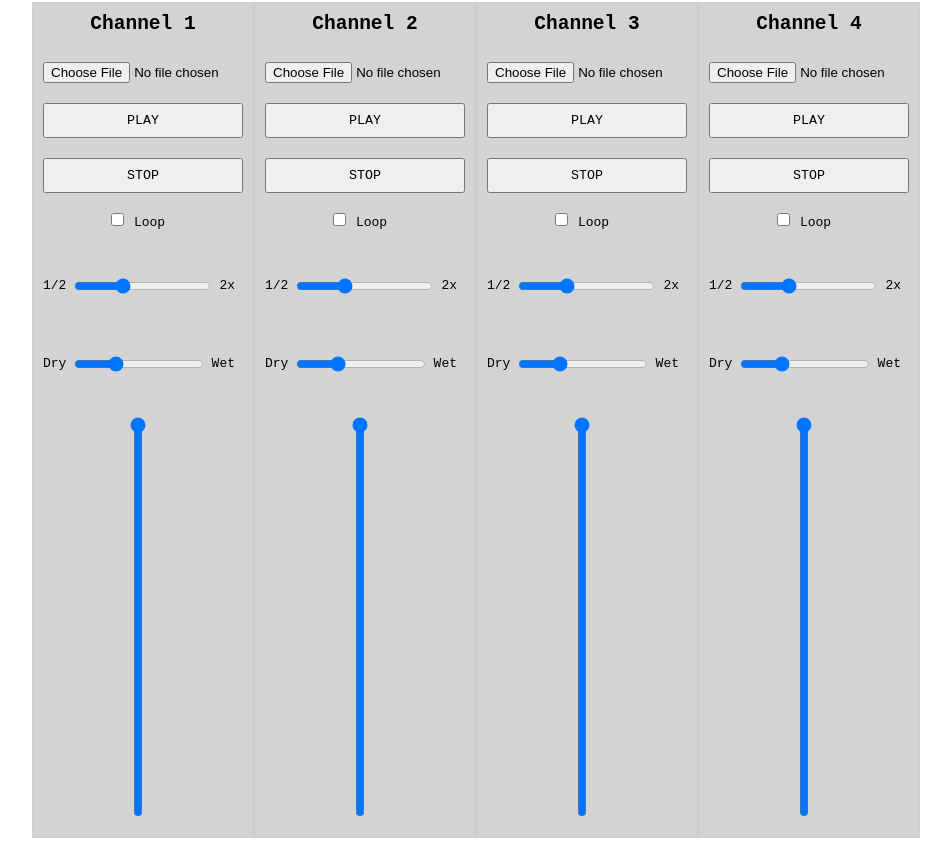
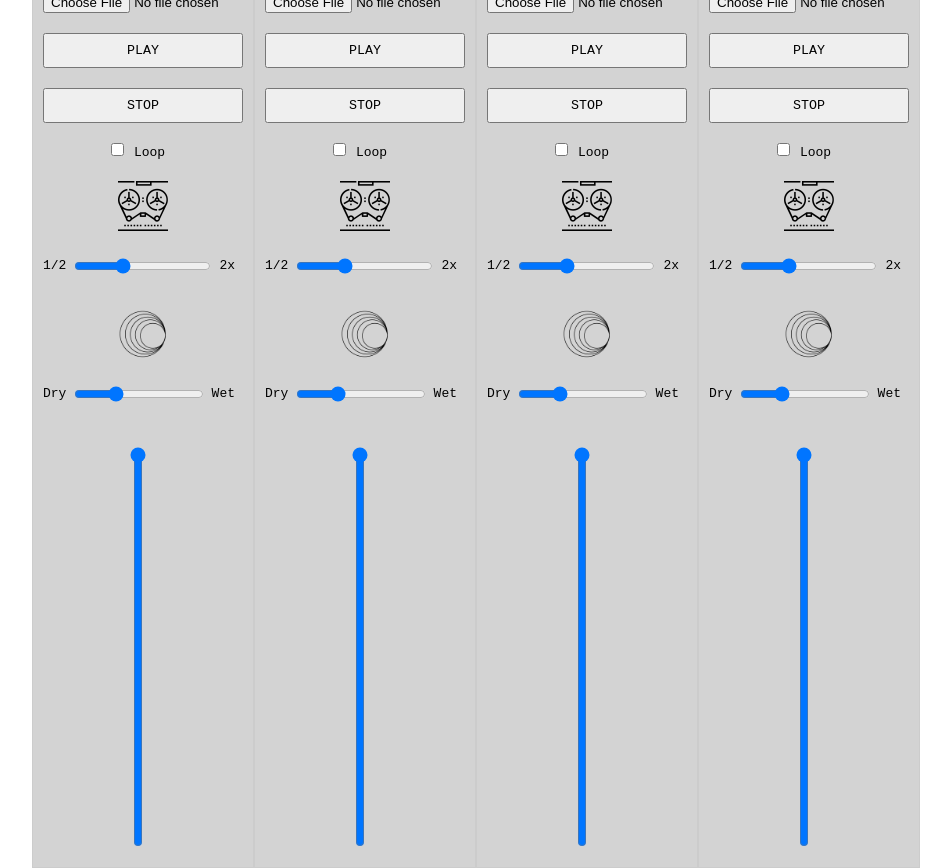
Before and after one commit to jmelvnsn/audio-mixer, a React (Create React App) app: page / in a window 1280 px wide. Shown: the whole page, without its empty margins (164-1115 px from the left). Before the commit the page ends 840 px from the top, so only its background shows below. Built offline with nearby package versions, Linux system fonts and the light colour scheme; no server answers.

Commit message:
Style updates

```diff
--- a/src/App.css
+++ b/src/App.css
@@ -1,6 +1,5 @@
 body {
   font-family: monospace;
-  padding: 20px;
   display: flex;
   align-items: center;
   justify-content: center;
@@ -75,3 +74,9 @@ button {
 .active {
   background-color: lightgreen;
 }
+
+.tape,
+.reverb {
+  width: 50px;
+  align-self: center;
+}
--- a/src/App.js
+++ b/src/App.js
@@ -1,4 +1,6 @@
 import React, { useState, useRef, useEffect } from 'react';
+import tape from './images/tape.png';
+import reverb from './images/reverb.png';
 import './App.css';
 
 function Channel({ index, gain, onGainChange, audioCtx }) {
@@ -191,6 +193,7 @@ function Channel({ index, gain, onGainChange, audioCtx }) {
       </label>
       <br />
       {/* Pitch control slider: left is slowest, right is fastest */}
+      <img  src={tape} className="tape" alt="Tape Reel"/>
       <div className="pitchSlider">
         <span>1/2</span>
         <input
@@ -205,6 +208,7 @@ function Channel({ index, gain, onGainChange, audioCtx }) {
         <span style={{ marginLeft: '8px' }}>2x</span>
       </div>
       {/* Combined reverb mix slider: horizontal, with "Dry" label on the left and "Wet" on the right */}
+      <img  src={reverb} className="reverb" alt="Reverb"/>
       <div className="reverbSlider">
         <span>Dry</span>
         <input
```
Also changed, not shown: src/images/loop.png, src/images/tape.png (added).
